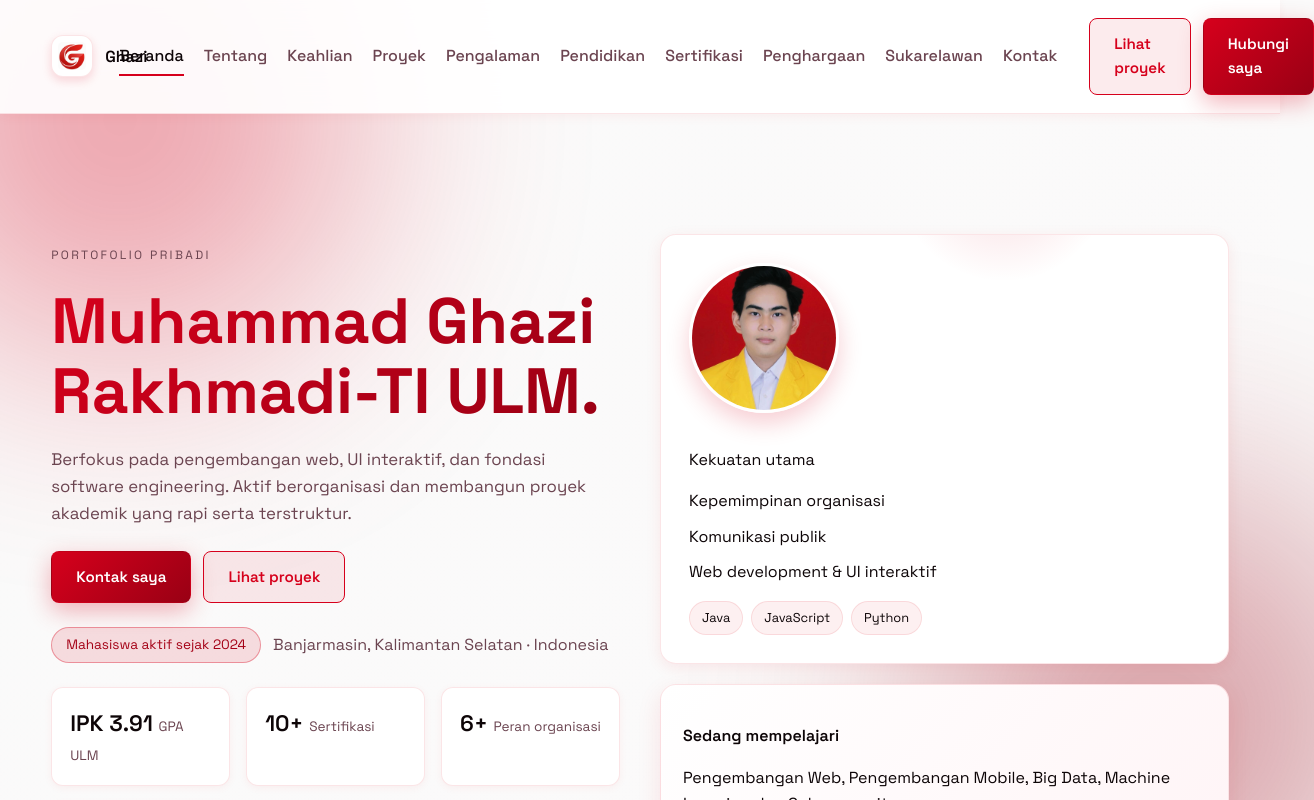
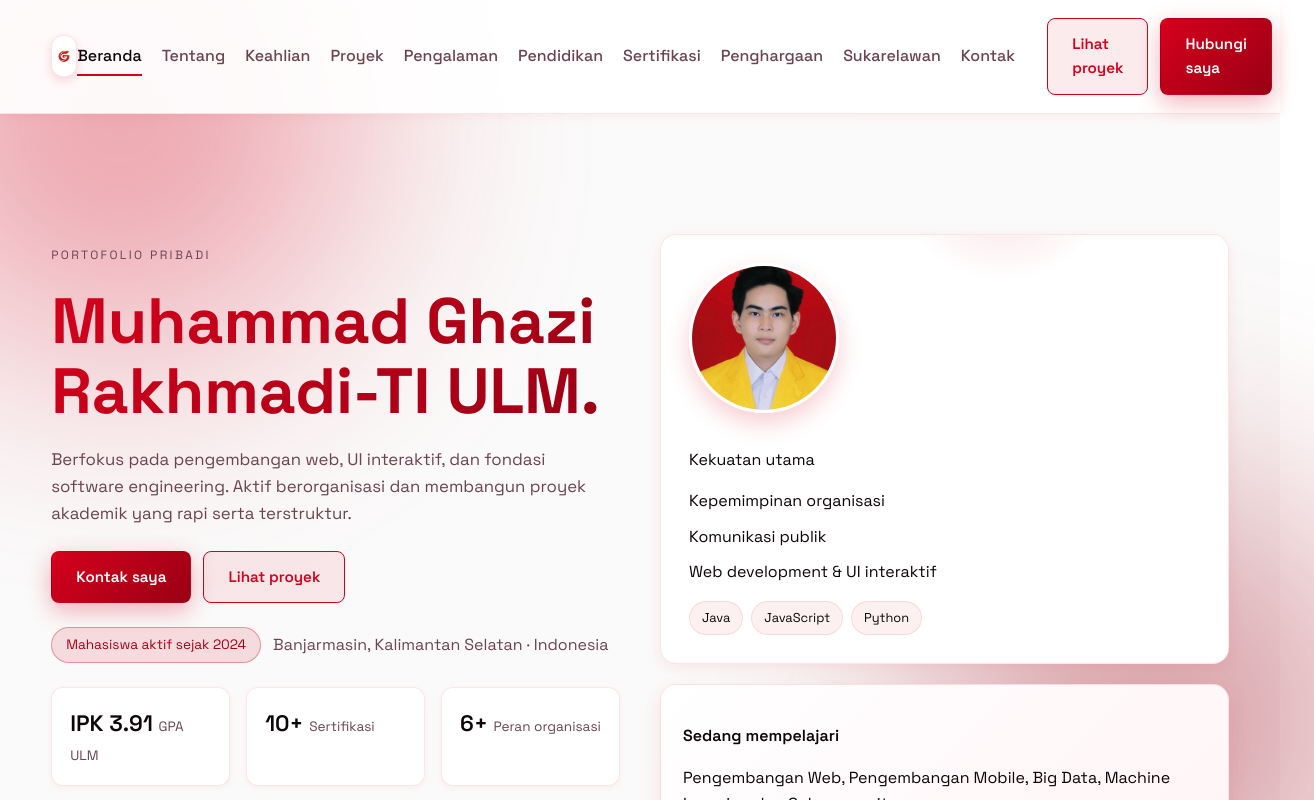
Before and after one commit to muh-ghazii/Porto, a React (Vite) app: page / in a window 1280 px wide. Shown: the top 800 px of the page, 1314 px wide, since content can reach past the window. Built offline with nearby package versions, Linux system fonts and the light colour scheme.

Commit message:
Update Nav

```diff
--- a/src/App.jsx
+++ b/src/App.jsx
@@ -307,7 +307,7 @@ Dari: ${formState.email || "nama@email.com"}`;
               src="/logo.png"
               alt="Logo Muhammad Ghazi"
             />
-            <span>Ghazi</span>
+            <span></span>
           </div>
           <nav className="nav-drawer" aria-label="Primary">
             <div className="nav-links">
```
